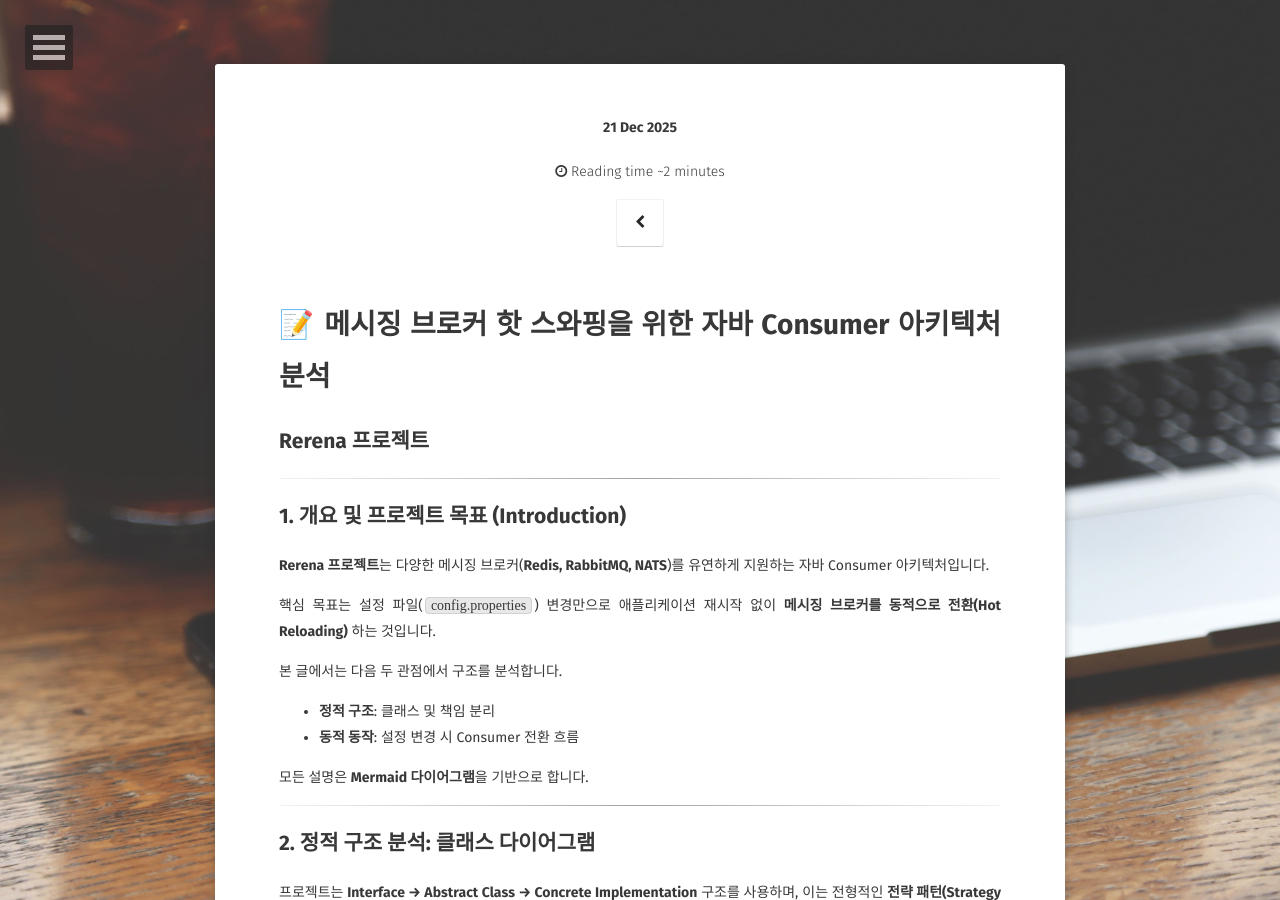
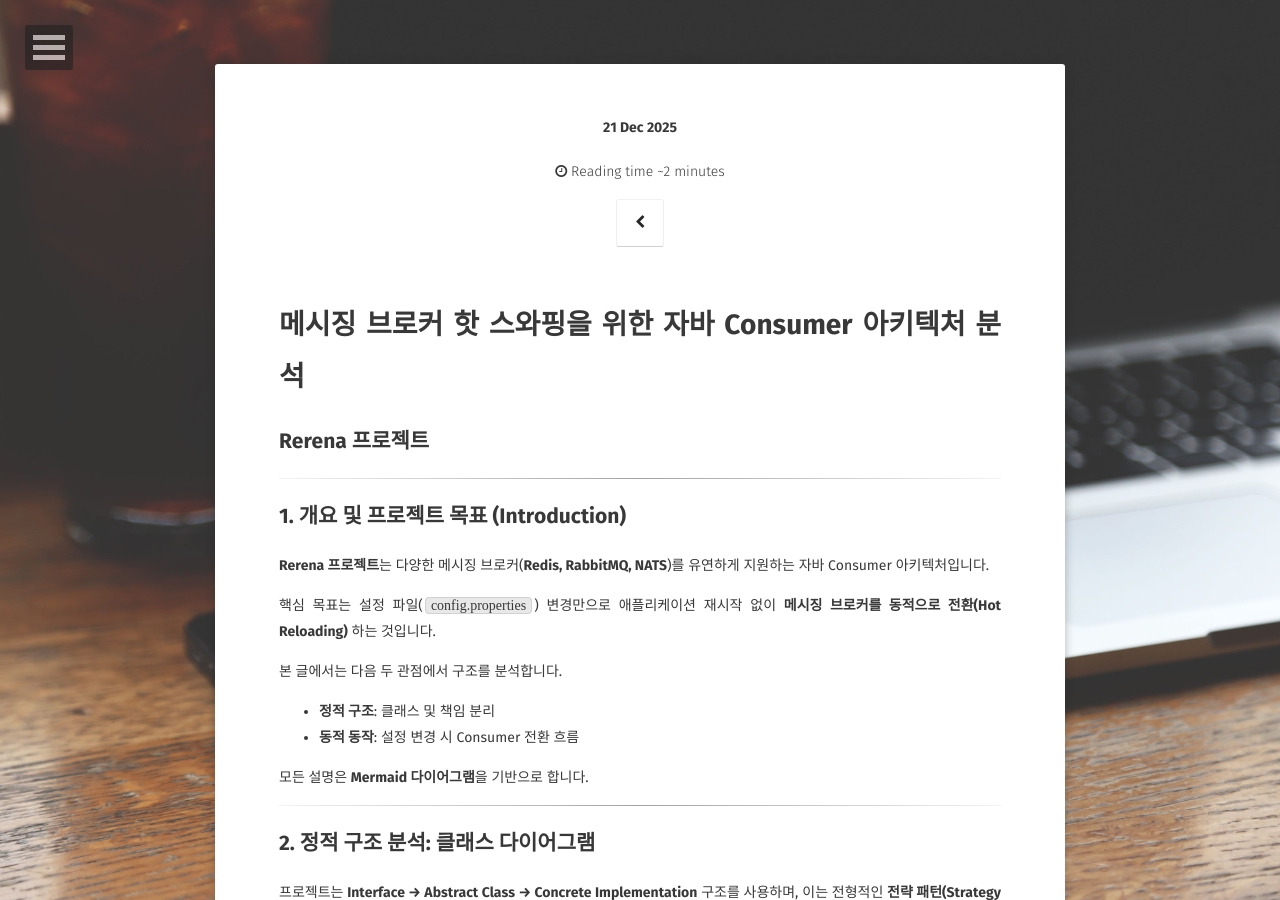
Before and after one commit to kxoals12/kxoals12.github.com, a Jekyll site: the page built from _posts/2025-12-13-rerena-consumer.md, in a window 1280 px wide and 900 px high. Built offline with Jekyll 4.4.1, drawn with Linux system fonts in a browser that asks for light colours; some web fonts are replaced; our own code applies the rules of GitHub Pages for plain Markdown files; comment, search, counter and statistics services are not loaded.

```diff
--- a/_posts/2025-12-13-rerena-project.md
+++ b/_posts/2025-12-13-rerena-consumer.md
@@ -4,7 +4,6 @@ layout: post
 title: "Rerena Consumer"
 date: 2025-12-13
 excerpt: "Hot-swappable Java Consumer architecture with Redis, RabbitMQ, and NATS"
-tag:
 
 * java
 * messaging
@@ -15,7 +14,7 @@ tag:
 
 ---
 
-# 📝 메시징 브로커 핫 스와핑을 위한 자바 Consumer 아키텍처 분석
+# 메시징 브로커 핫 스와핑을 위한 자바 Consumer 아키텍처 분석
 
 ## Rerena 프로젝트
 
```
